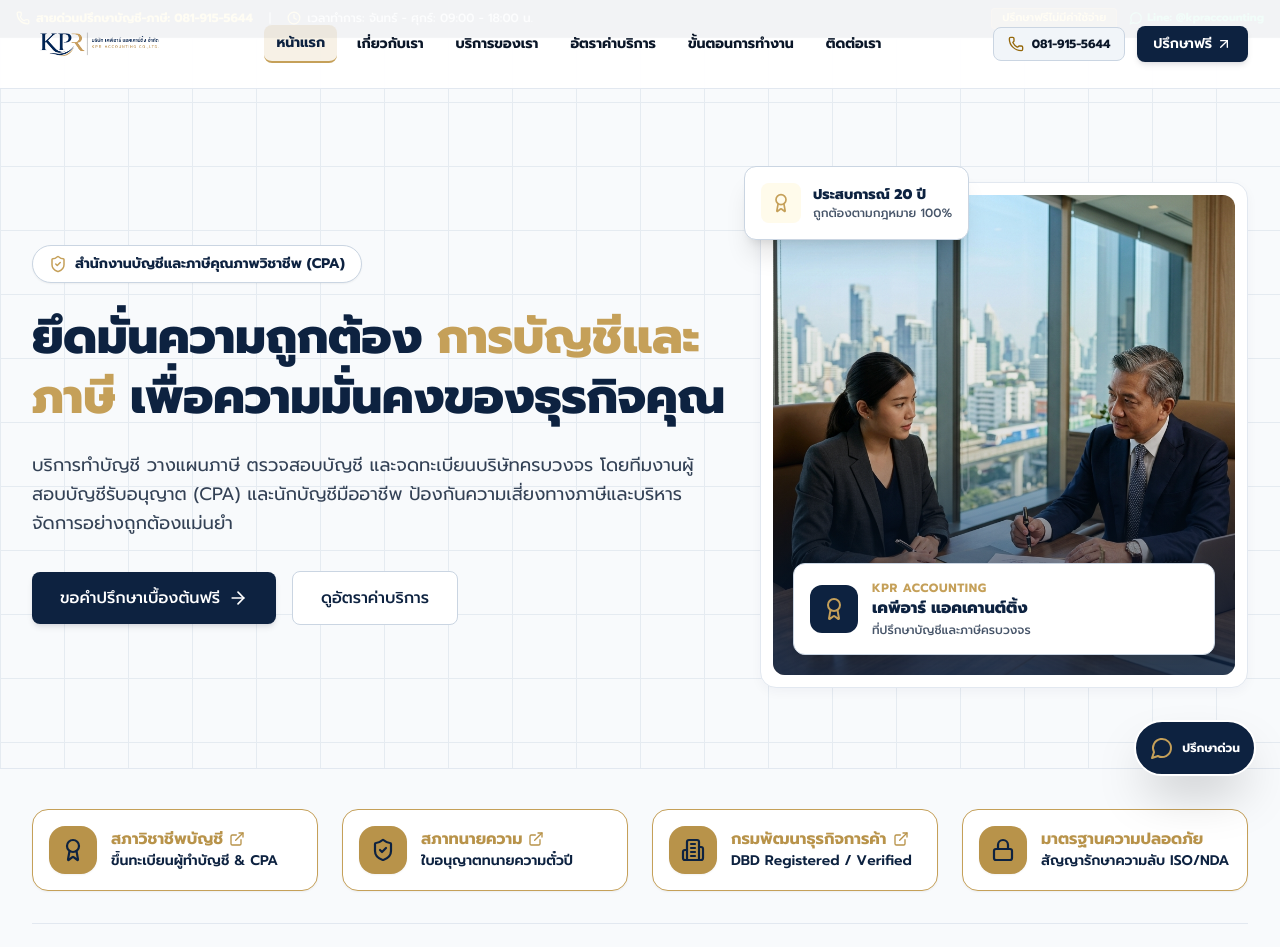
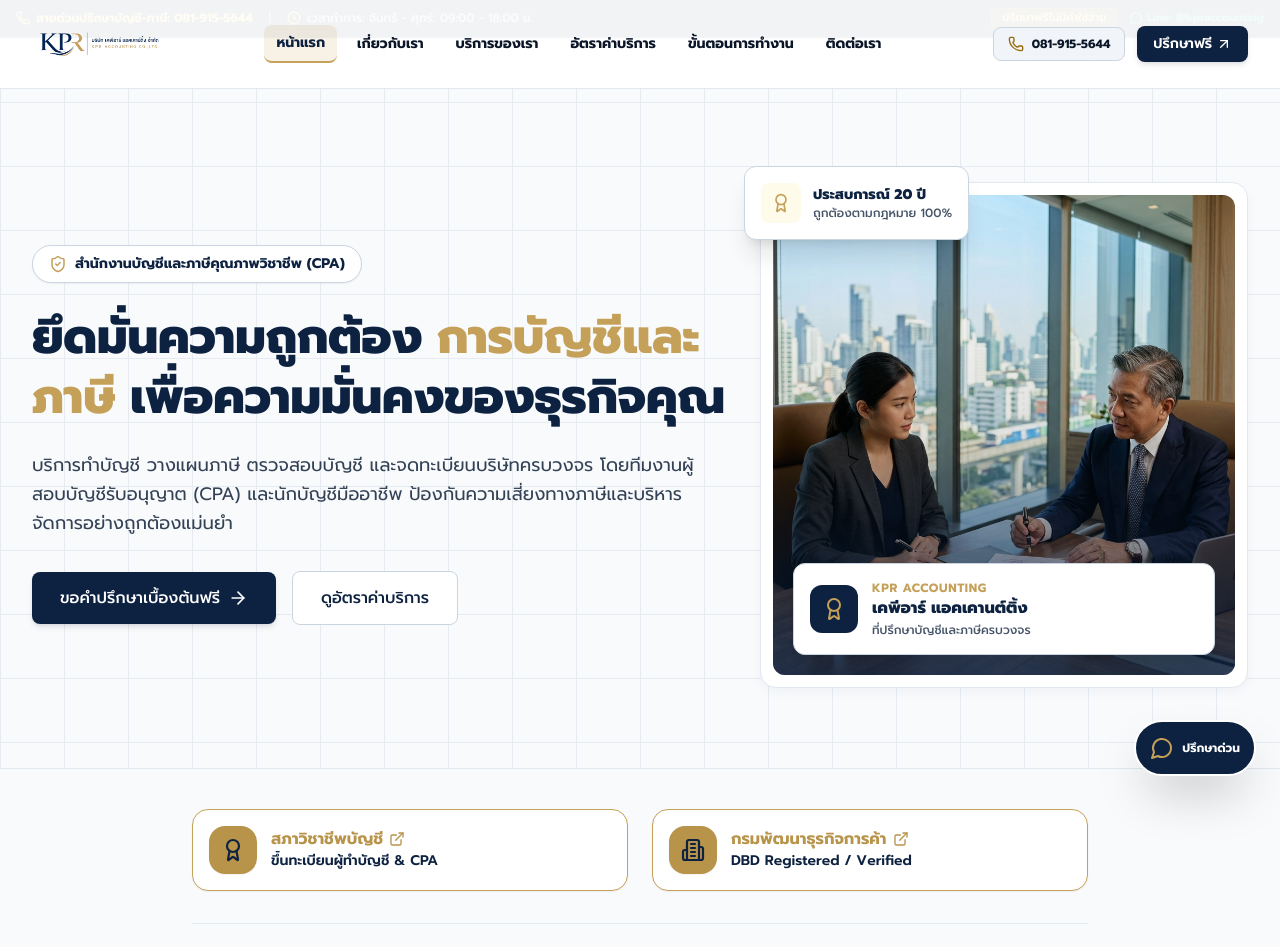
Before and after one commit to sadper102/KPR-Accounting, a Next.js app: page / in a window 1280 px wide. Shown: the top 947 px of the page. Built offline with nearby package versions, Linux system fonts and the light colour scheme; a web font is replaced by a local one.

Commit message:
feat: remove Lawyers Council and Security Standard cards from TrustBar

```diff
--- a/src/components/TrustBar.tsx
+++ b/src/components/TrustBar.tsx
@@ -13,21 +13,10 @@ export default function TrustBar() {
       href: "https://tfac.or.th/",
     },
     {
-      title: "สภาทนายความ",
-      subtitle: "ใบอนุญาตทนายความตั๋วปี",
-      icon: ShieldCheck,
-      href: "https://www.lawyerscouncil.or.th/",
-    },
-    {
       title: "กรมพัฒนาธุรกิจการค้า",
       subtitle: "DBD Registered / Verified",
       icon: Building2,
       href: "https://www.dbd.go.th/",
-    },
-    {
-      title: "มาตรฐานความปลอดภัย",
-      subtitle: "สัญญารักษาความลับ ISO/NDA",
-      icon: Lock,
     },
   ];
 
@@ -46,7 +35,7 @@ export default function TrustBar() {
 
         {/* Accreditation Badges Bar */}
         <ScrollReveal direction="up">
-          <div className="grid grid-cols-1 sm:grid-cols-2 lg:grid-cols-4 gap-4 sm:gap-6 pb-8 border-b border-[#E2E8F0]">
+          <div className="grid grid-cols-1 md:grid-cols-2 gap-4 sm:gap-6 max-w-4xl mx-auto pb-8 border-b border-[#E2E8F0]">
             {accreditations.map((acc, idx) => {
               const IconComp = acc.icon;
               const content = (
```
